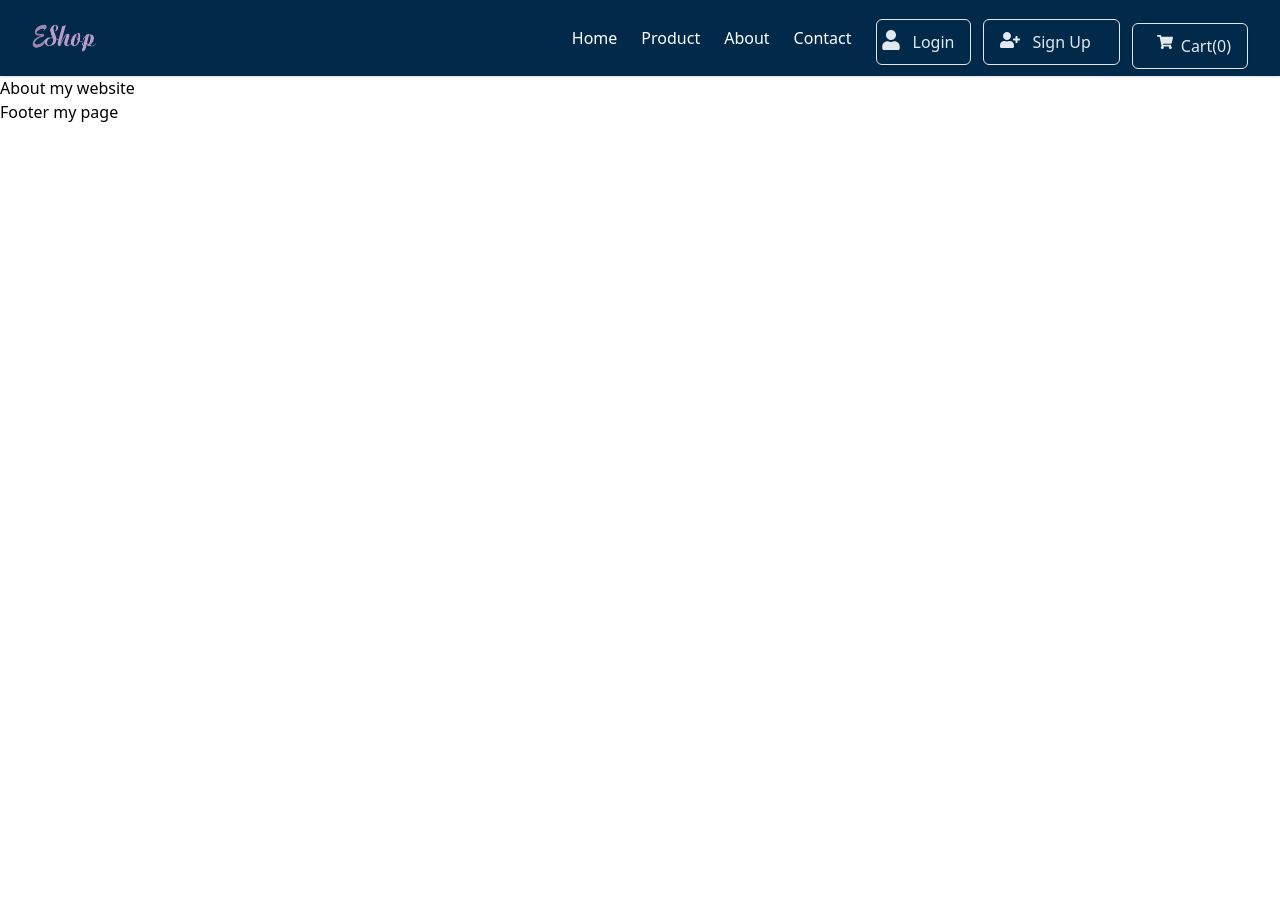
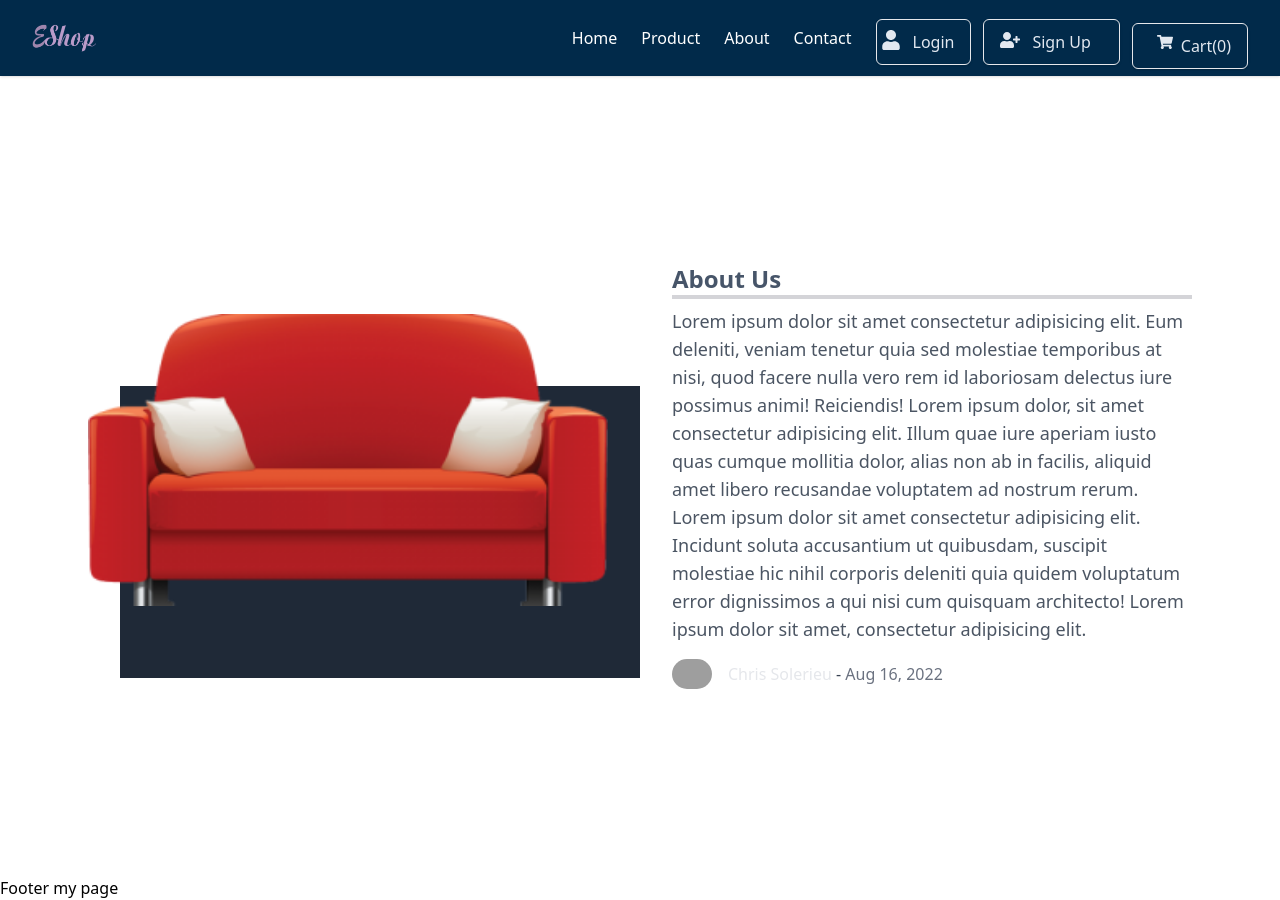
Before and after one commit to Shajwan-Namiq/my-capstone-app, a React (Create React App) app: page /about in a window 1280 px wide. Before the commit the page ends 800 px from the top, so only its background shows below. Built offline with nearby package versions, Linux system fonts and the light colour scheme; grey boxes are pictures that could not be loaded; what tw-elements would draw is missing.

Commit message:
adding abou page

```diff
--- a/package.json
+++ b/package.json
@@ -9,6 +9,7 @@
     "@testing-library/jest-dom": "^5.16.5",
     "@testing-library/react": "^13.3.0",
     "@testing-library/user-event": "^13.5.0",
+    "axios": "^0.27.2",
     "babel-plugin-macros": "^3.1.0",
     "flowbite": "^1.5.2",
     "flowbite-react": "^0.1.5",
--- a/src/components/About.jsx
+++ b/src/components/About.jsx
@@ -1,7 +1,84 @@
 import React from 'react'
+import sofa from "./images/sofa.png";
+
+
 
 export default function About() {
   return (
-    <div>About my website</div>
-  )
+    <>
+      <section class=" flex flex-col justify-center antialiased  min-h-screen">
+        <div class="max-w-6xl mx-auto p-4 sm:px-6 h-full">
+          <article class="max-w-sm mx-auto md:max-w-none grid md:grid-cols-2 gap-6 md:gap-8 lg:gap-12 xl:gap-16 items-center">
+            <a class="relative block group" href="#0">
+              <div
+                class="absolute inset-0 bg-gray-800 hidden md:block transform md:translate-y-2 md:translate-x-4 xl:translate-y-14 xl:translate-x-8 group-hover:translate-x-0 group-hover:translate-y-0 transition duration-700 ease-out pointer-events-none"
+                aria-hidden="true"
+              ></div>
+              <figure class="relative h-0 pb-[56.25%] md:pb-[75%] lg:pb-[56.25%] overflow-hidden transform md:-translate-y-2 xl:-translate-y-4 group-hover:translate-x-0 group-hover:translate-y-0 transition duration-700 ease-out">
+                <img
+                  class="absolute inset-0 w-full h-full object-cover transform hover:scale-105 transition duration-700 ease-out"
+                  src={sofa}
+                  width="540"
+                  height="400"
+                  alt="Blog post"
+                />
+              </figure>
+            </a>
+            <div>
+              <header>
+                <h3 class="mt-30 text-2xl lg:text-3xl font-bold leading-tight mb-2">
+                  <a
+                    class="text-slate-900 hover:text-gray-700 transition duration-150 ease-in-out"
+                    href="#0"
+                  >
+                    <h1 className="border-b-4 border-zinc-300 text-2xl text-slate-600 font-bold">
+                      About Us
+                    </h1>
+                  </a>
+                </h3>
+              </header>
+              <p class="text-lg text-gray-600 flex-grow">
+                Lorem ipsum dolor sit amet consectetur adipisicing elit. Eum
+                deleniti, veniam tenetur quia sed molestiae temporibus at nisi,
+                quod facere nulla vero rem id laboriosam delectus iure possimus
+                animi! Reiciendis! Lorem ipsum dolor, sit amet consectetur
+                adipisicing elit. Illum quae iure aperiam iusto quas cumque
+                mollitia dolor, alias non ab in facilis, aliquid amet libero
+                recusandae voluptatem ad nostrum rerum. Lorem ipsum dolor sit
+                amet consectetur adipisicing elit. Incidunt soluta accusantium
+                ut quibusdam, suscipit molestiae hic nihil corporis deleniti
+                quia quidem voluptatum error dignissimos a qui nisi cum quisquam
+                architecto! Lorem ipsum dolor sit amet, consectetur adipisicing
+                elit.
+              </p>
+
+
+              <footer class="flex items-center mt-4">
+                <a href="#0">
+                  <img
+                    class="rounded-full flex-shrink-0 mr-4"
+                    src="https://preview.cruip.com/open-pro/images/news-author-04.jpg"
+                    width="40"
+                    height="40"
+                    alt="Author 04"
+                  />
+                </a>
+
+                <div>
+                  <a
+                    class="font-medium text-gray-200 hover:text-gray-100 transition duration-150 ease-in-out"
+                    href="#0"
+                  >
+                    Chris Solerieu
+                  </a>
+                  <span class="text-gray-700"> - </span>
+                  <span class="text-gray-500">Aug 16, 2022</span>
+                </div>
+              </footer>
+            </div>
+          </article>
+        </div>
+      </section>
+    </>
+  );
 }
--- a/src/components/Product.jsx
+++ b/src/components/Product.jsx
@@ -1,7 +1,9 @@
-import React from 'react'
 
-export default function Products() {
-  return (
-    <div>Products</div>
-  )
+export default function Product() {
+
+    return (
+     <>
+
+     </>
+  );
 }
--- a/src/components/carousel/SliderImage.jsx
+++ b/src/components/carousel/SliderImage.jsx
@@ -1,6 +1,6 @@
-import First from "../images/fs.jpg";
+import First from "../images/fs3.jpg";
 import Second from "../images/fs2.jpg";
-import Third from "../images/fs3.jpg";
+import Third from "../images/fs.jpg";
 
 const sliderImage = [
   {
```
Also changed, not shown: src/components/images/sofa.png (added), 1 other file (tests, documents, lock files or other folders).
